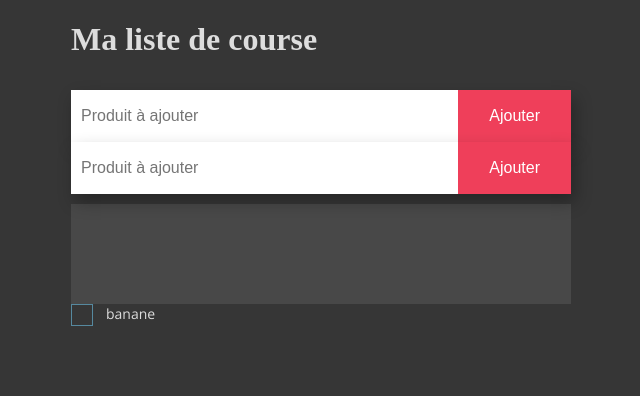
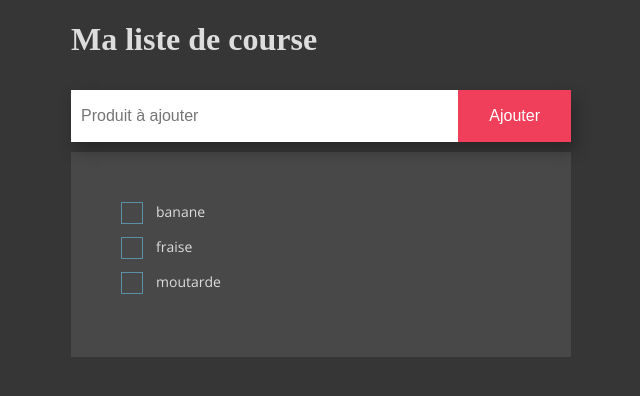
Before and after one commit to koala819/ma-liste-de-courses, a React (Create React App) app in the folder client-react/: page / in a window 1280 px wide. Shown: the top 396 px of the page, without its empty margins (319-959 px from the left). Built offline with nearby package versions, Linux system fonts and the light colour scheme; the HTML template or start-up script is replaced by a standard one.

Commit message:
reorganize components

```diff
--- a/client-react/src/App.js
+++ b/client-react/src/App.js
@@ -1,11 +1,8 @@
 import React from 'react';
-import './index.css';
-import ProductLine from './ProductLine';
 import Title from './Title';
-import AddInput from "./AddInput";
-import AddButton from "./AddButton";
 import Form from "./Form";
 import ShoppingList from "./ShoppingList";
+import './index.css';
 
 function App() {
   return (
@@ -15,17 +12,10 @@ function App() {
           </header>
           <section>
               <Form />
-            <form className="flex-form">
-                <AddInput />
-                <AddButton />
-            </form>
           </section>
           <section>
               <ShoppingList />
           </section>
-        <div className="App">
-          <ProductLine text='banane' />
-        </div>
       </div>
   );
 }
--- a/client-react/src/Form.js
+++ b/client-react/src/Form.js
@@ -1,8 +1,12 @@
+import React from "react";
+import AddInput from "./AddInput";
+import AddButton from "./AddButton";
+
 function Form() {
   return (
       <form className="flex-form">
-          <input id="addInput" type="text" placeholder="Produit à ajouter" />
-              <input id="addButton" type="submit" value="Ajouter" />
+          <AddInput />
+          <AddButton />
       </form>
   );
 }
--- a/client-react/src/ShoppingList.js
+++ b/client-react/src/ShoppingList.js
@@ -1,6 +1,12 @@
+import ProductLine from './ProductLine';
+
 function ShoppingList() {
   return (
-      <div className="maListe" id="shoppingList"></div>
+      <div className="maListe" id="shoppingList">
+        <ProductLine text='banane' />
+        <ProductLine text='fraise' />
+        <ProductLine text='moutarde' />
+      </div>
   );
 }
 
```
Lines whose indentation alone changed are shown as unchanged.
